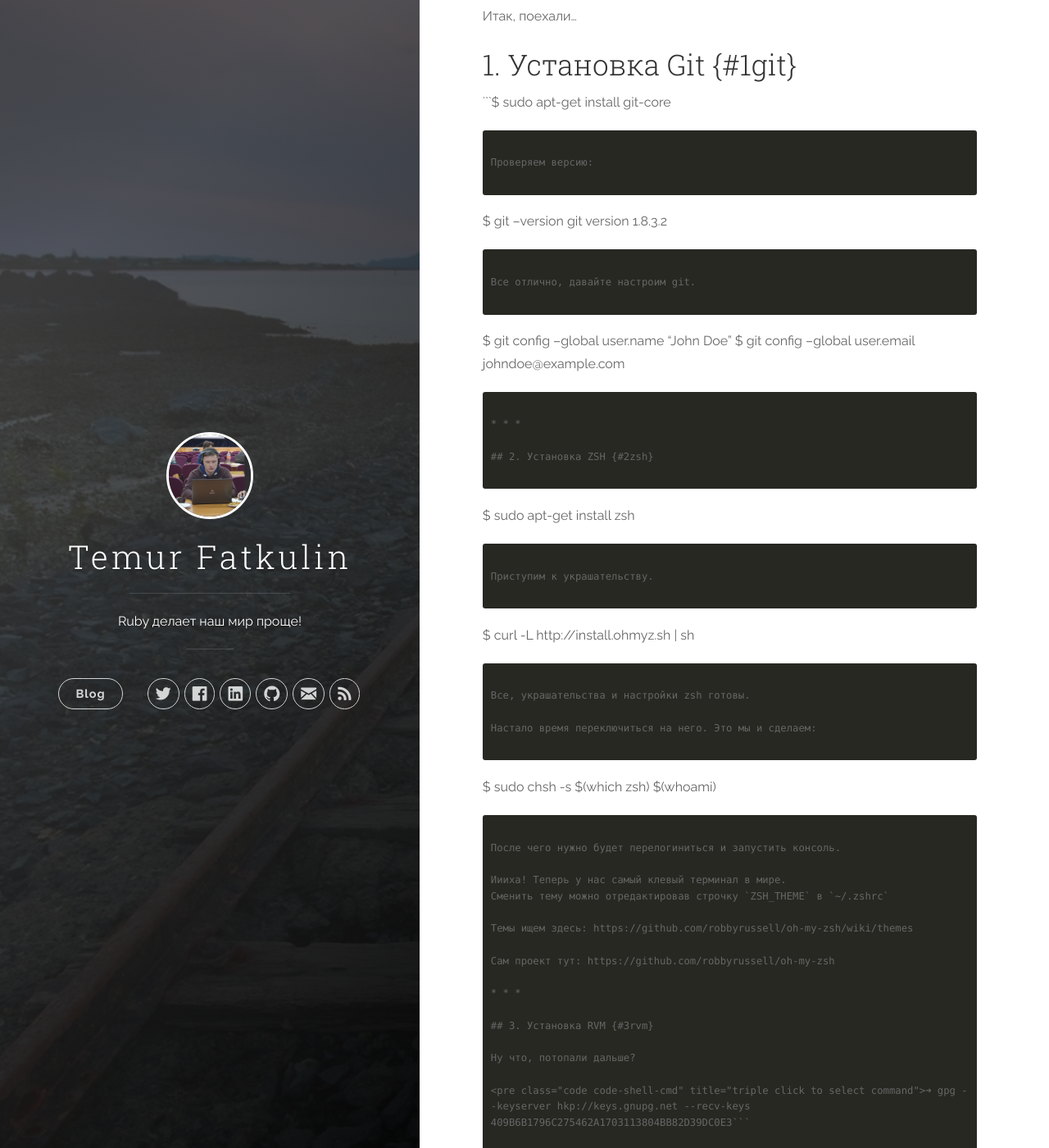
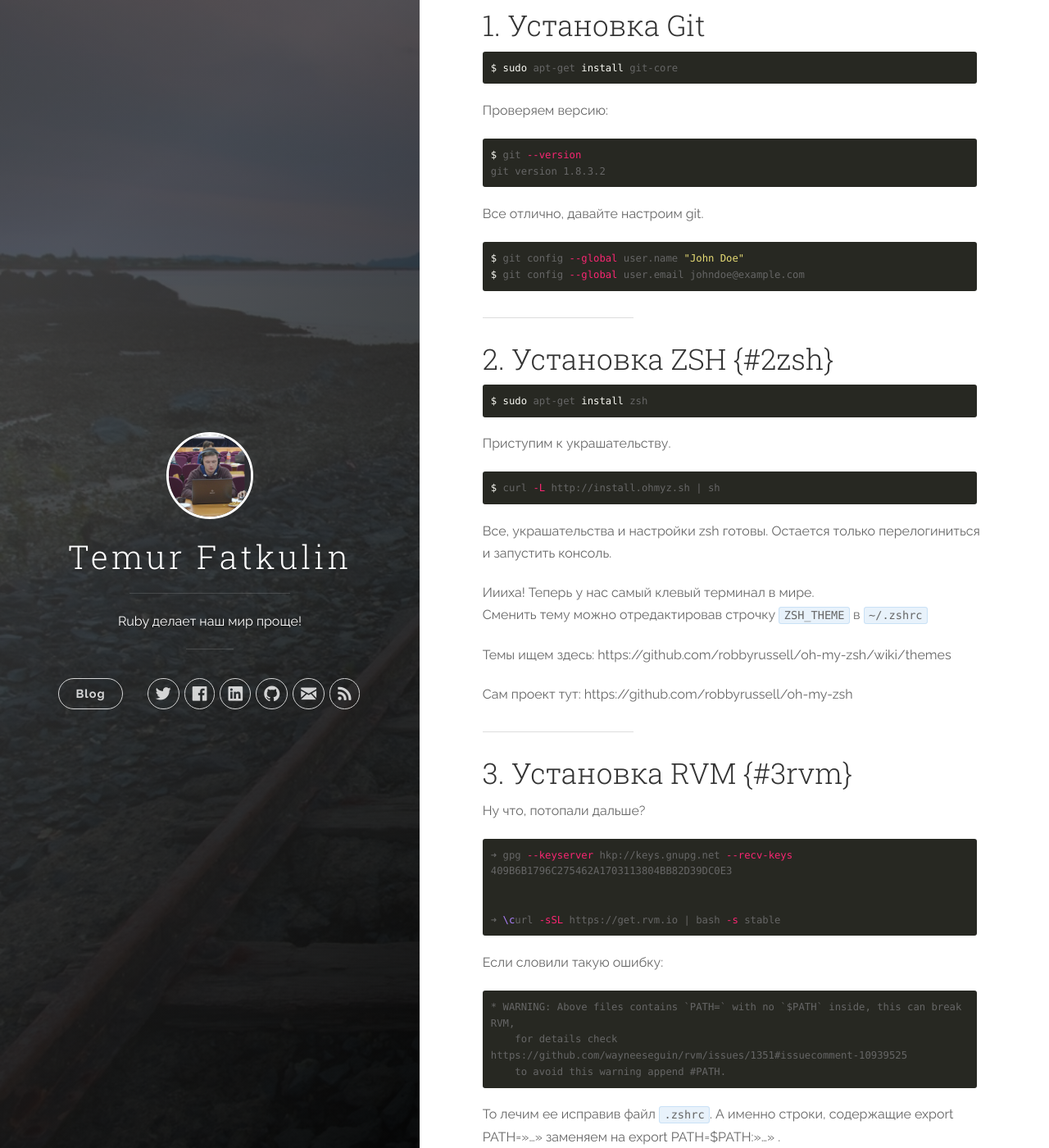
Before and after one commit to istickz/istickz.github.io, a Jekyll site: the page built from _posts/2014-02-11-setup-environment-for-development-on-ruby-on-rails.md, in a window 1280 px wide and 1400 px high, scrolled down 699 px. Shown: the whole window at 82% size. Built offline with Jekyll 4.4.1, drawn with Linux system fonts in a browser that asks for light colours; nearby versions of some CDN libraries; comment, search, counter and statistics services are not loaded; some of the changed text lies outside the part shown.

Commit message:
Update 2014-02-11-setup-environment-for-development-on-ruby-on-rails.md

````diff
--- a/_posts/2014-02-11-setup-environment-for-development-on-ruby-on-rails.md
+++ b/_posts/2014-02-11-setup-environment-for-development-on-ruby-on-rails.md
@@ -20,50 +20,44 @@ tags: ['ruby', 'ruby-on-rails']
     5.1 Sublime Text 3
     5.2 RubyMine
 
-Итак, поехали&#8230;
 
-## 1. Установка Git {#1git}
 
-```$ sudo apt-get install git-core
-```
+## 1. Установка Git
+
+{% highlight bash %}
+$ sudo apt-get install git-core
+{% endhighlight %}
 
 Проверяем версию:
 
-```
+{% highlight bash %}
 $ git --version
 git version 1.8.3.2
-```
+{% endhighlight %}
 
 Все отлично, давайте настроим git.
 
-```
+{% highlight bash %}
 $ git config --global user.name "John Doe"
 $ git config --global user.email johndoe@example.com
-```
+{% endhighlight %}
 
 * * *
 
 ## 2. Установка ZSH {#2zsh}
 
-```
+{% highlight bash %}
 $ sudo apt-get install zsh
-```
+{% endhighlight %}
 
 Приступим к украшательству.
 
-```
+{% highlight bash %}
 $ curl -L http://install.ohmyz.sh | sh
-```
+{% endhighlight %}
 
 Все, украшательства и настройки zsh готовы.
-
-Настало время переключиться на него. Это мы и сделаем:
-
-```
-$ sudo chsh -s $(which zsh) $(whoami)
-```
-
-После чего нужно будет перелогиниться и запустить консоль.
+Остается только перелогиниться и запустить консоль.
 
 Иииха! Теперь у нас самый клевый терминал в мире.
 Сменить тему можно отредактировав строчку `ZSH_THEME` в `~/.zshrc`
@@ -78,11 +72,12 @@ $ sudo chsh -s $(which zsh) $(whoami)
 
 Ну что, потопали дальше?
 
-<pre class="code code-shell-cmd" title="triple click to select command">➜ gpg --keyserver hkp://keys.gnupg.net --recv-keys 409B6B1796C275462A1703113804BB82D39DC0E3```
+{% highlight zsh %}
+➜ gpg --keyserver hkp://keys.gnupg.net --recv-keys 409B6B1796C275462A1703113804BB82D39DC0E3
 
-```
+
 ➜ \curl -sSL https://get.rvm.io | bash -s stable
-```
+{% endhighlight %}
 
 Если словили такую ошибку:
 
````
